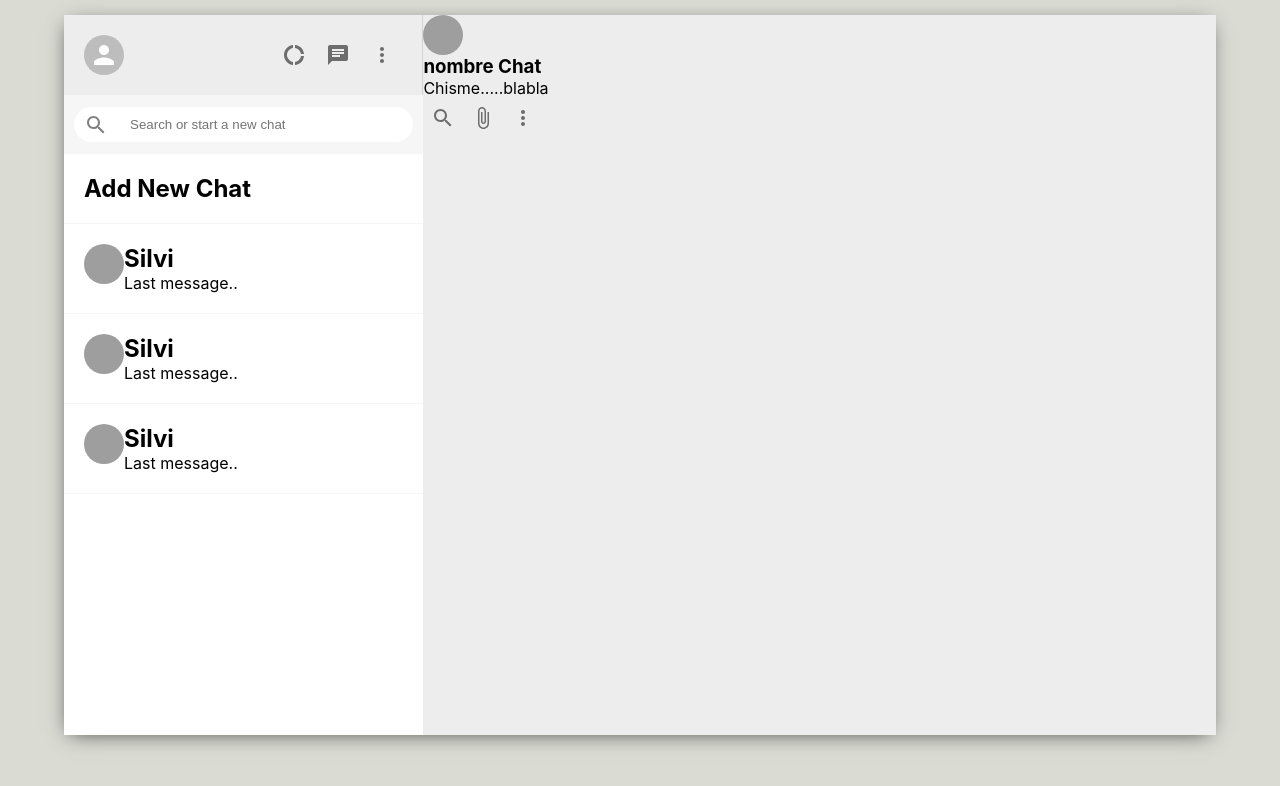
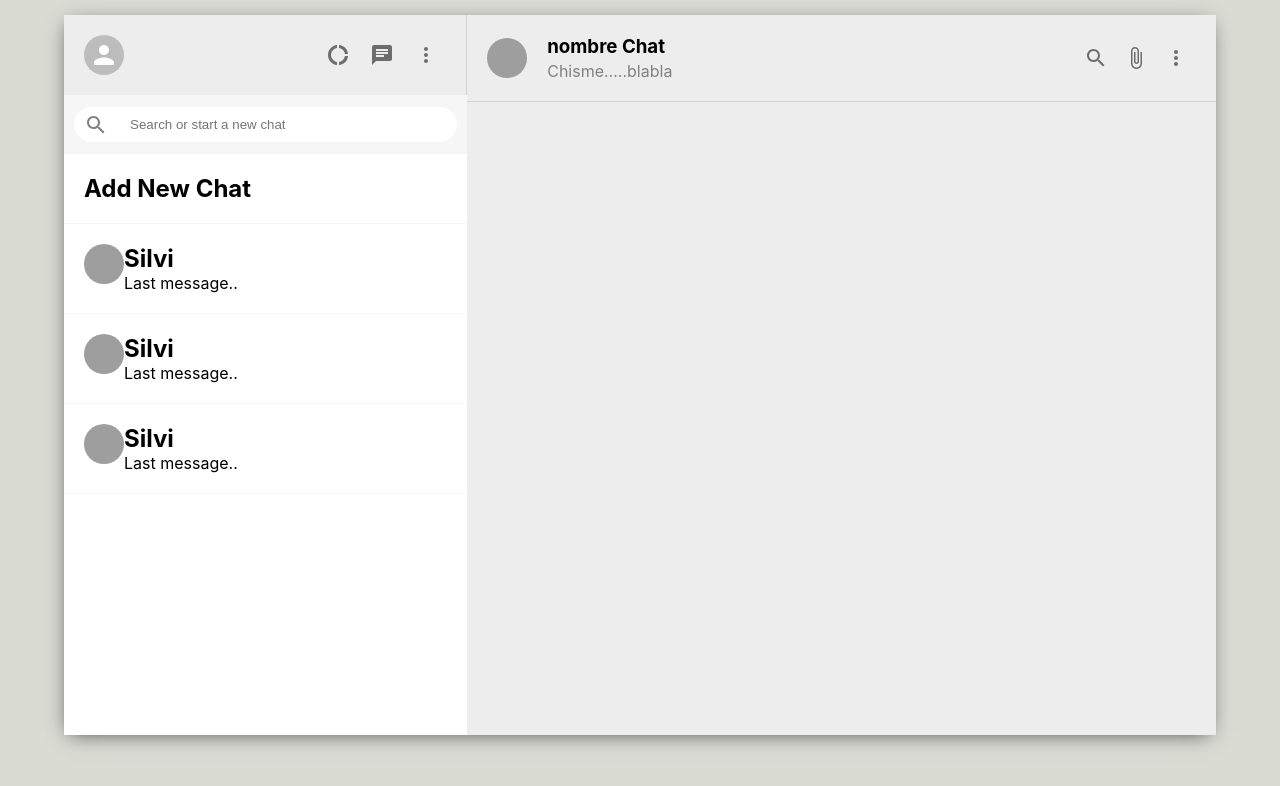
Before and after one commit to cama0047/WhatsappClone, a React (Create React App) app: page / in a window 1280 px wide. Shown: the top 786 px of the page. Built offline with nearby package versions, Linux system fonts and the light colour scheme; grey boxes are pictures that could not be loaded.

Commit message:
adding background to chat__body

```diff
--- a/src/components/Chat.css
+++ b/src/components/Chat.css
@@ -1,3 +1,37 @@
 .chat{
     flex: 0.65;
+    display: flex;
+    flex-direction: column;
 }
+
+.chat__header{
+    padding: 20px;
+    display: flex;
+    align-items: center;
+    border-bottom: 1px solid lightgray;
+
+}
+
+.chat__headerInfo{
+    flex: 1;
+    padding-left: 20px;
+
+}
+
+.chat__headerInfo > h3{
+    margin-bottom: 3px;
+    font-weight: 500px;
+}
+
+.chat__headerInfo > p{
+    color: gray;
+}
+
+.chat__headerRight{
+    display: flex;
+    justify-content: space-between;
+    min-width: 100px;
+}
+.chat__body{
+    background-image: url("https://user-images.githubusercontent.com/15075759/28719144-86dc0f70-73b1-11e7-911d-60d70fcded21.png");
+}
--- a/src/components/Chat.js
+++ b/src/components/Chat.js
@@ -13,14 +13,14 @@ function Chat() {
   }, []);
 
   return (
-    <div className="Chat">
+    <div className="chat">
       <div className="chat__header">
         <Avatar src={`https://avatars.dicebear.com/api/personas/${seed}.svg`} />
         <div className="chat__headerInfo">
           <h3>nombre Chat</h3>
           <p>Chisme.....blabla</p>
         </div>
-        <div className="chet__headerRight">
+        <div className="chat__headerRight">
           <IconButton>
             <SearchOutlined />
           </IconButton>
@@ -32,7 +32,10 @@ function Chat() {
           </IconButton>
         </div>
       </div>
-      <div className="chat__body"></div>
+      <div className="chat__body">
+
+
+      </div>
       <div className="chat__footer"></div>
     </div>
   );
```
